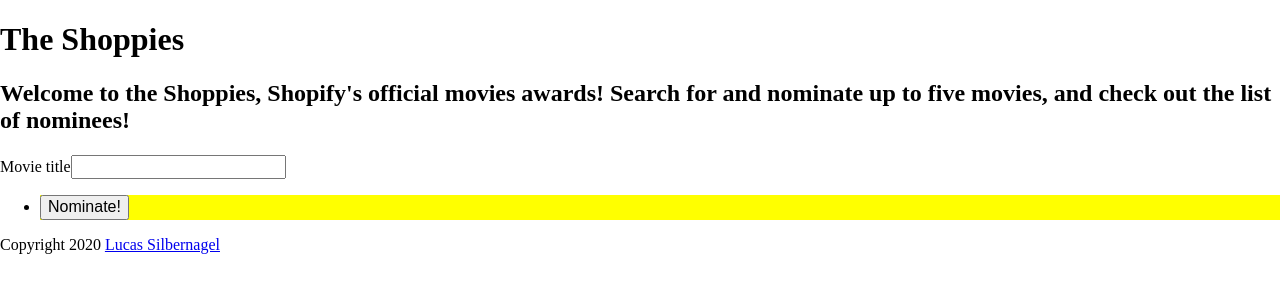
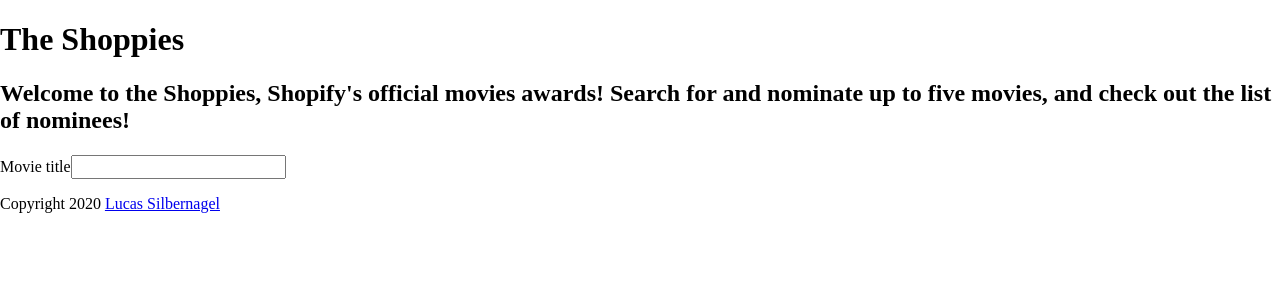
Before and after one commit to LucasSilbernagel/bestFlix, a React (Create React App) app: page / in a window 1280 px wide. Shown: the top 300 px of the page. Built offline with nearby package versions, Linux system fonts and the light colour scheme; no server answers.

Commit message:
conditionally rendering search results

```diff
--- a/src/Components/Main.js
+++ b/src/Components/Main.js
@@ -32,13 +32,12 @@
         </form>
         <ul className="results" id="results">
           {/* Search results go here */}
-          <SearchResults Title={movie.Title} Year={movie.Year} Plot={movie.Plot} />
+          <SearchResults Title={movie.Title} Year={movie.Year} Plot={movie.Plot} inputValue={inputValue} />
         </ul>
         <ul className="nominations" id="nominations">
           {/* Nominations go here */}
 
         </ul>
-
       </div>
     </main>
   );
--- a/src/Components/SearchResults.js
+++ b/src/Components/SearchResults.js
@@ -1,11 +1,11 @@
-import React, { useState } from "react";
+import React from "react";
 
 function SearchResults (props) {
 
-  const [inputValue, setInputValue] = useState(props);
-  const [movie, setMovie] = useState(props);
-
-  return (
+  if (!props.inputValue) {
+    return null;
+  } else {
+    return (
       <>
         <li className="movie">
           <p>{props.Title}</p>
@@ -15,6 +15,7 @@
         </li>
       </>
     );
+  }
 }
 
 export default SearchResults;
```
